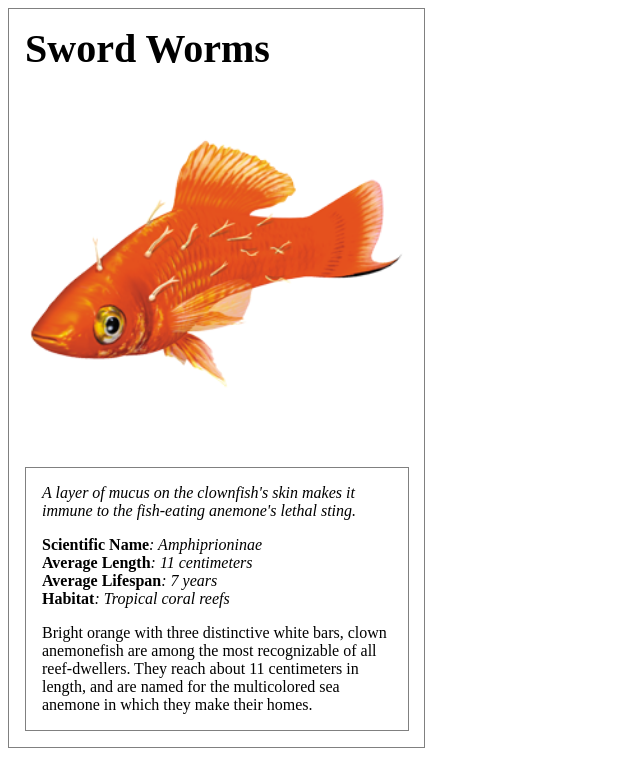
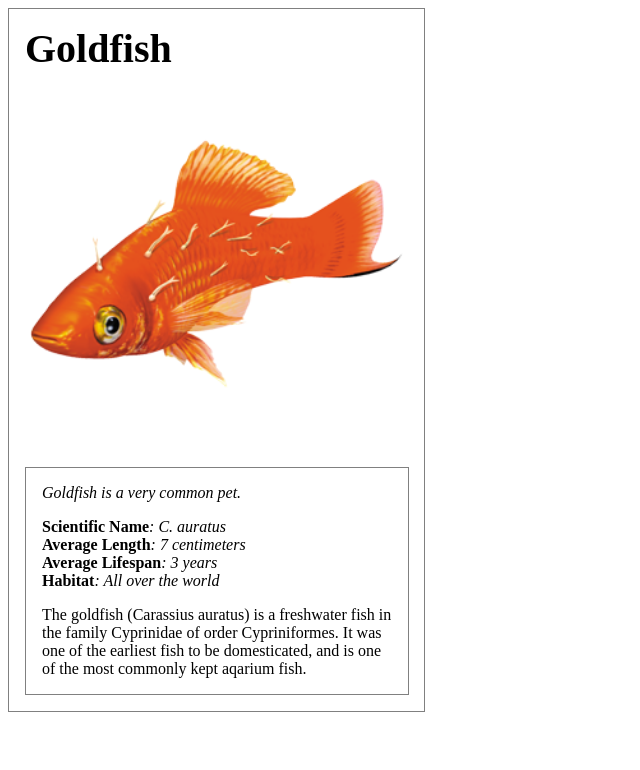
Before and after one commit to charmisuk/front-end-project, a plain HTML site: page fend-animal-trading-cards-master/card.html in a window 1280 px wide. Shown: the whole page, without its empty margins (0-640 px from the left). Drawn offline with Linux system fonts and the light colour scheme.

Commit message:
changed description for goldfish

```diff
--- a/fend-animal-trading-cards-master/card.html
+++ b/fend-animal-trading-cards-master/card.html
@@ -1,4 +1,7 @@
+
 <!DOCTYPE html>
+
+<a href=""></a>
 <html>
 <head>
 	<meta http-equiv="refresh" content="36000">
@@ -8,18 +11,18 @@
 </head>
 <body>
 	<div class="Outer_border">
-		<h3>Sword Worms</h3>
+		<h3>Goldfish</h3>
 		<!-- Photo Credit: wikipedia.org, image taken by Ritik -->
 		<img src="Sword_Worms.png" alt="sword_worms">
 		<div class="Inner_border">
-			<p class="italic">A layer of mucus on the clownfish's skin makes it immune to the fish-eating anemone's lethal sting.</p>
+			<p class="italic">Goldfish is a very common pet.</p>
 			<ul class="italic">
-				<li><span class="bold">Scientific Name</span>: Amphiprioninae</li>
-				<li><span class="bold">Average Length</span>: 11 centimeters</li>
-				<li><span class="bold">Average Lifespan</span>: 7 years</li>
-				<li><span class="bold">Habitat</span>: Tropical coral reefs</li>
+				<li><span class="bold">Scientific Name</span>: C. auratus</li>
+				<li><span class="bold">Average Length</span>: 7 centimeters</li>
+				<li><span class="bold">Average Lifespan</span>: 3 years</li>
+				<li><span class="bold">Habitat</span>: All over the world</li>
 			</ul>
-			<p>Bright orange with three distinctive white bars, clown anemonefish are among the most recognizable of all reef-dwellers. They reach about 11 centimeters in length, and are named for the multicolored sea anemone in which they make their homes.</p>
+			<p>The goldfish (Carassius auratus) is a freshwater fish in the family Cyprinidae of order Cypriniformes. It was one of the earliest fish to be domesticated, and is one of the most commonly kept aqarium fish.</p>
 		</div>
 	</div>
 </body>
```
